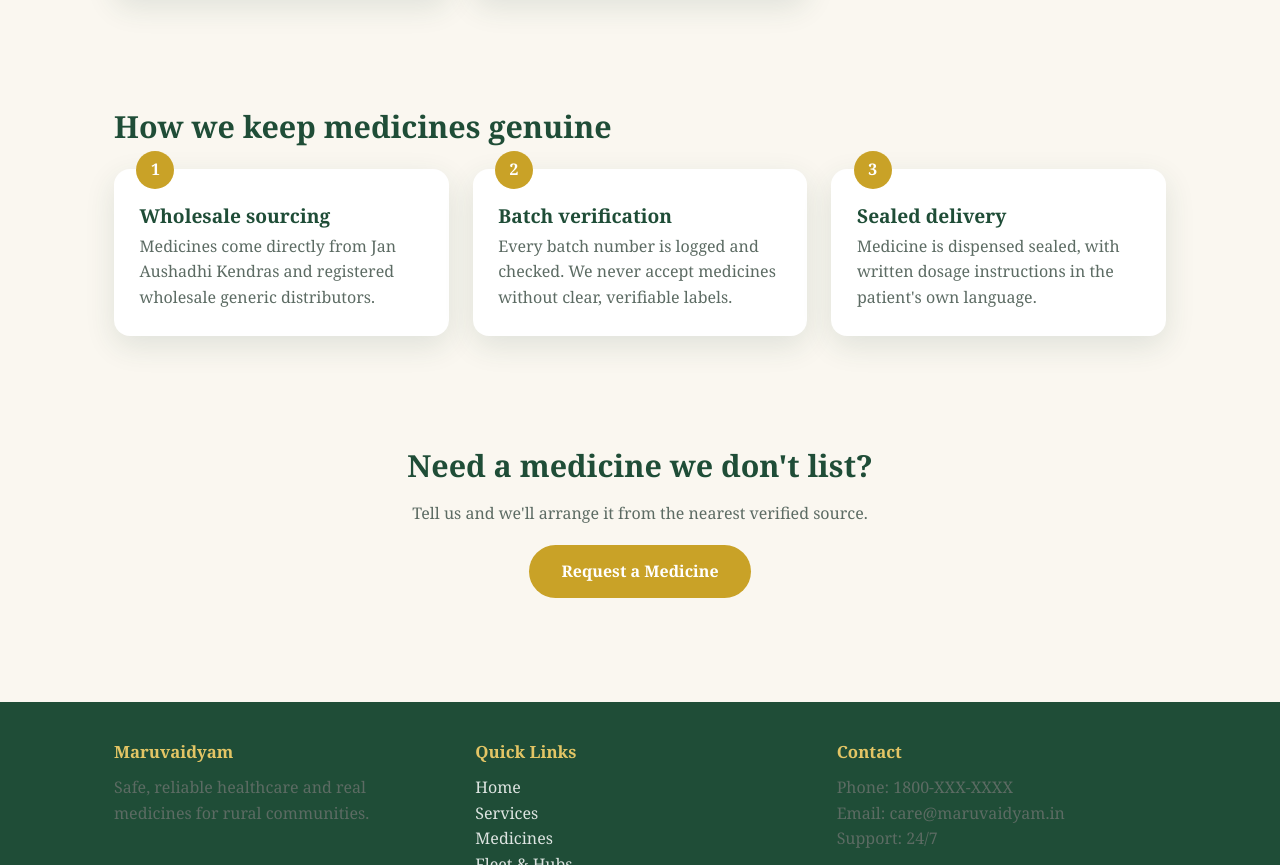
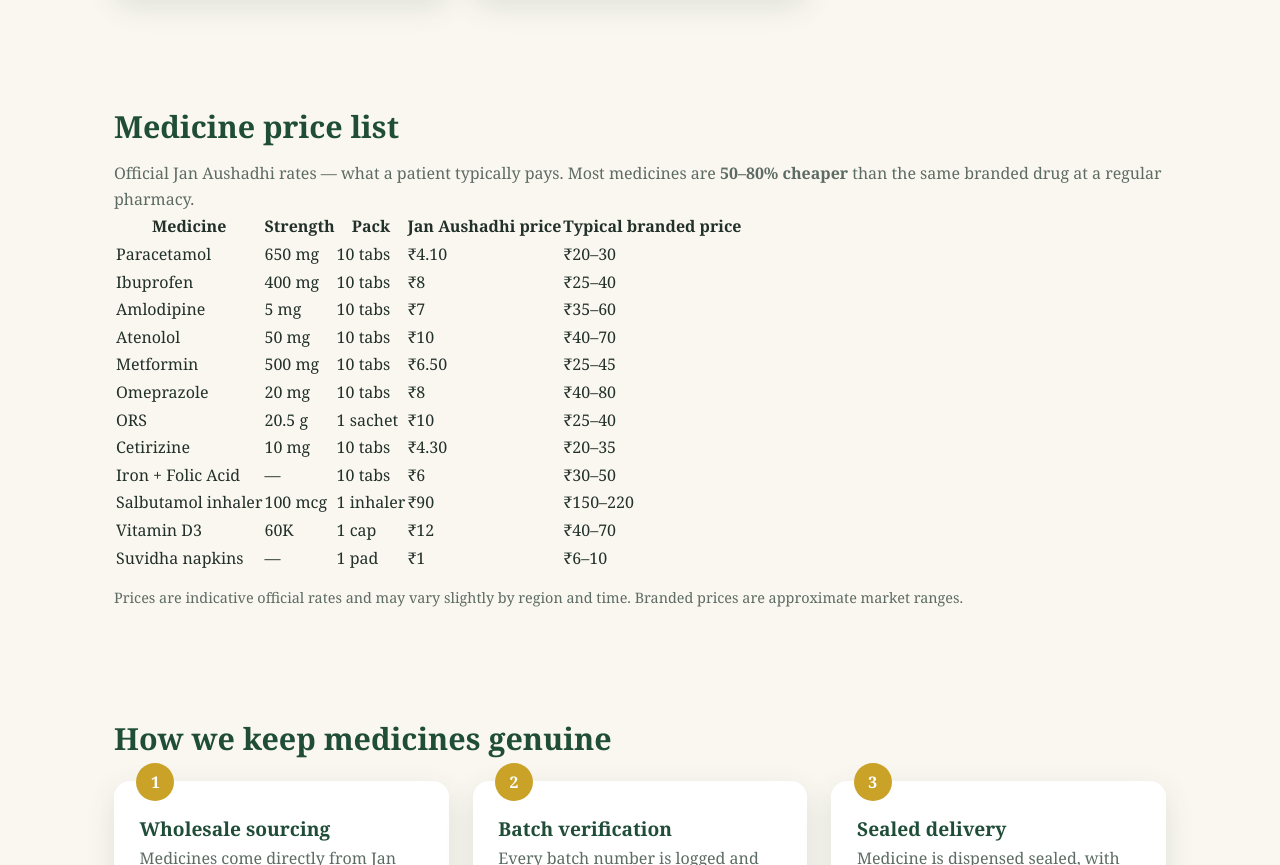
Before and after one commit to albert7111/albert7111.github.io, a plain HTML site: page medicines.html in a window 1280 px wide. Shown: the part 1959-2824 px from the top of the page. Drawn offline with Linux system fonts and the light colour scheme.

Commit message:
Add maps and pricing

```diff
--- a/medicines.html
+++ b/medicines.html
@@ -102,6 +102,31 @@
           <span class="more">Tap for details &darr;</span>
         </div>
       </div>
+    </section>
+
+    <section class="section">
+      <h2>Medicine price list</h2>
+      <p>Official Jan Aushadhi rates — what a patient typically pays. Most medicines are <strong>50&ndash;80% cheaper</strong> than the same branded drug at a regular pharmacy.</p>
+      <table class="price-table">
+        <thead>
+          <tr><th>Medicine</th><th>Strength</th><th>Pack</th><th class="num">Jan Aushadhi price</th><th class="num">Typical branded price</th></tr>
+        </thead>
+        <tbody>
+          <tr><td>Paracetamol</td><td>650 mg</td><td>10 tabs</td><td class="num">&#8377;4.10</td><td class="num">&#8377;20&ndash;30</td></tr>
+          <tr><td>Ibuprofen</td><td>400 mg</td><td>10 tabs</td><td class="num">&#8377;8</td><td class="num">&#8377;25&ndash;40</td></tr>
+          <tr><td>Amlodipine</td><td>5 mg</td><td>10 tabs</td><td class="num">&#8377;7</td><td class="num">&#8377;35&ndash;60</td></tr>
+          <tr><td>Atenolol</td><td>50 mg</td><td>10 tabs</td><td class="num">&#8377;10</td><td class="num">&#8377;40&ndash;70</td></tr>
+          <tr><td>Metformin</td><td>500 mg</td><td>10 tabs</td><td class="num">&#8377;6.50</td><td class="num">&#8377;25&ndash;45</td></tr>
+          <tr><td>Omeprazole</td><td>20 mg</td><td>10 tabs</td><td class="num">&#8377;8</td><td class="num">&#8377;40&ndash;80</td></tr>
+          <tr><td>ORS</td><td>20.5 g</td><td>1 sachet</td><td class="num">&#8377;10</td><td class="num">&#8377;25&ndash;40</td></tr>
+          <tr><td>Cetirizine</td><td>10 mg</td><td>10 tabs</td><td class="num">&#8377;4.30</td><td class="num">&#8377;20&ndash;35</td></tr>
+          <tr><td>Iron + Folic Acid</td><td>&mdash;</td><td>10 tabs</td><td class="num">&#8377;6</td><td class="num">&#8377;30&ndash;50</td></tr>
+          <tr><td>Salbutamol inhaler</td><td>100 mcg</td><td>1 inhaler</td><td class="num">&#8377;90</td><td class="num">&#8377;150&ndash;220</td></tr>
+          <tr><td>Vitamin D3</td><td>60K</td><td>1 cap</td><td class="num">&#8377;12</td><td class="num">&#8377;40&ndash;70</td></tr>
+          <tr><td>Suvidha napkins</td><td>&mdash;</td><td>1 pad</td><td class="num">&#8377;1</td><td class="num">&#8377;6&ndash;10</td></tr>
+        </tbody>
+      </table>
+      <p style="font-size:0.9rem; color:var(--muted); margin-top:0.8rem;">Prices are indicative official rates and may vary slightly by region and time. Branded prices are approximate market ranges.</p>
     </section>
 
     <section class="section">
```
